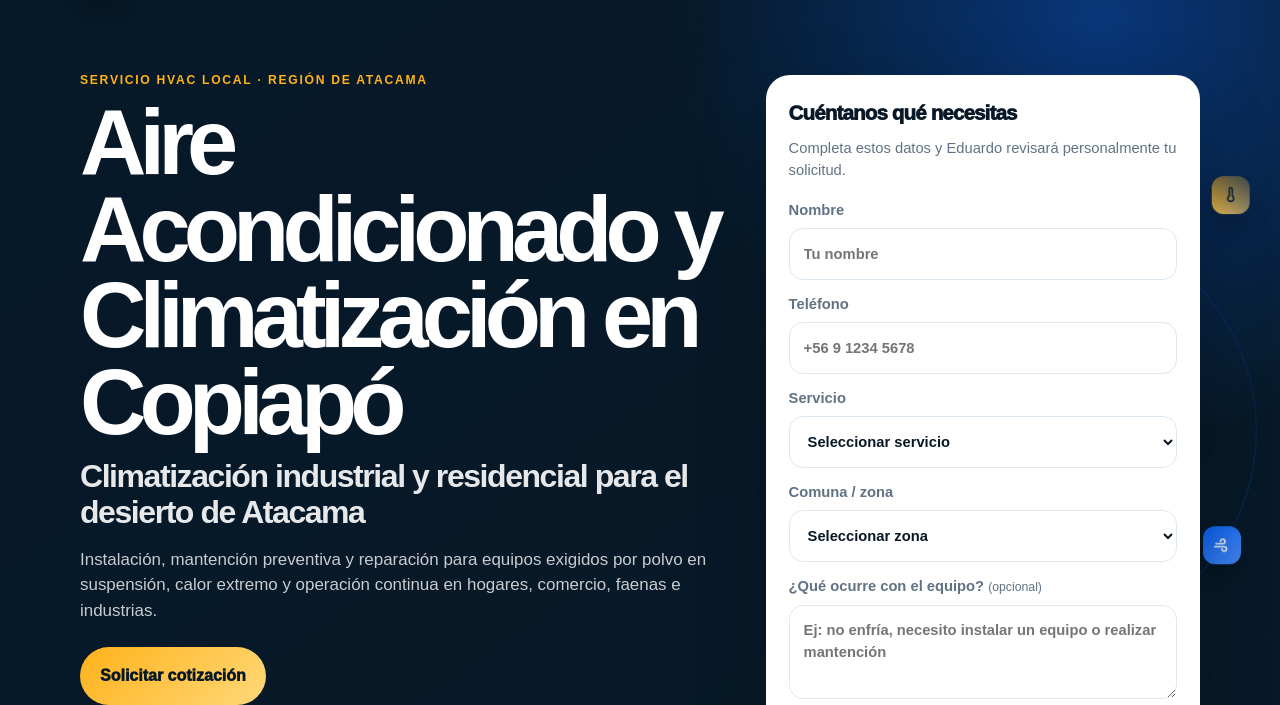
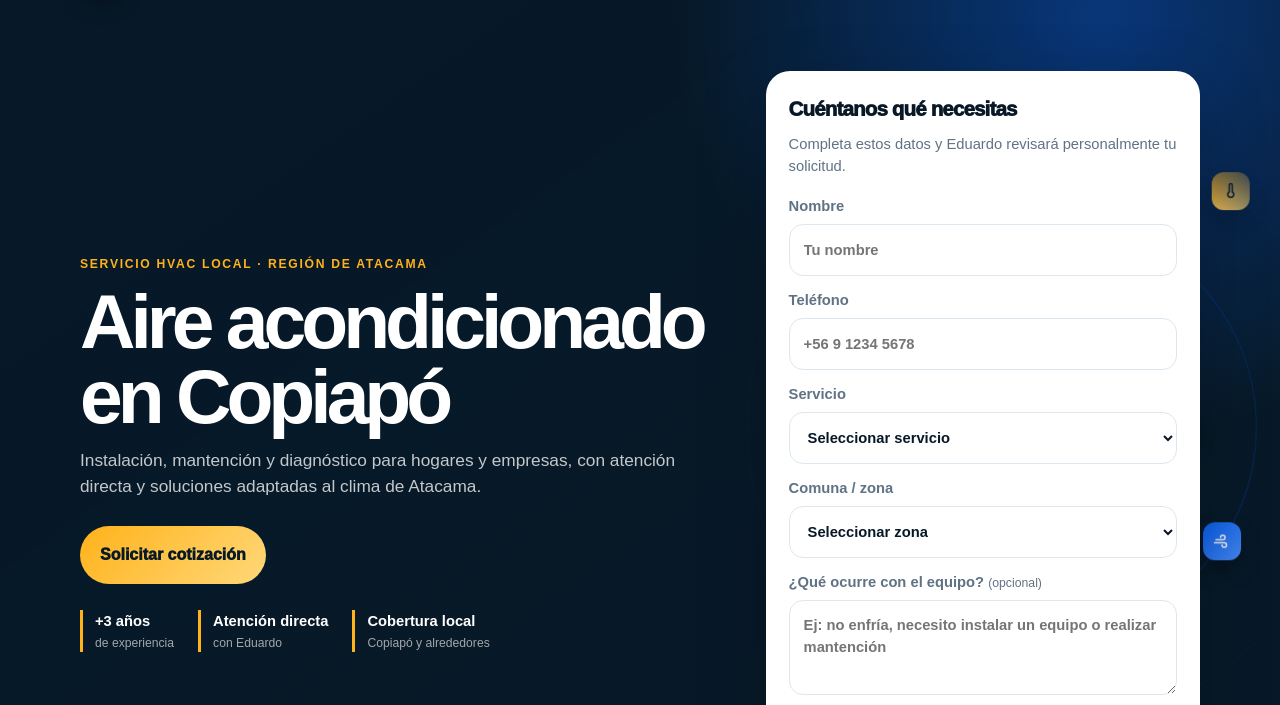
Before and after one commit to zerobitcl/ACCopiapo, a plain HTML site: page index.html in a window 1280 px wide. Shown: the part 61-766 px from the top of the page. Drawn offline with Linux system fonts and the light colour scheme.

Commit message:
feat: update hero section content and styling for improved clarity and local relevance in HVAC services

```diff
--- a/index.html
+++ b/index.html
@@ -231,17 +231,15 @@
 
       <div class="hero__content">
         <p class="eyebrow">Servicio HVAC local · Región de Atacama</p>
-        <h1 id="hero-title">Aire Acondicionado y Climatización en Copiapó</h1>
-        <p class="hero-sub">Climatización industrial y residencial para el desierto de Atacama</p>
-        <p class="hero__lead">Instalación, mantención preventiva y reparación para equipos exigidos por polvo en suspensión, calor extremo y operación continua en hogares, comercio, faenas e industrias.</p>
+        <h1 id="hero-title">Aire acondicionado en Copiapó</h1>
+        <p class="hero__lead">Instalación, mantención y diagnóstico para hogares y empresas, con atención directa y soluciones adaptadas al clima de Atacama.</p>
 
         <a class="call-cta" href="#lead-form">Solicitar cotización</a>
 
-        <ul class="tag-grid" aria-label="Diferenciales del servicio">
-          <li><span aria-hidden="true">FC</span> Frío y Calor (Inverter)</li>
-          <li><span aria-hidden="true">IM</span> Venta, Instalación, Mantención</li>
-          <li><span aria-hidden="true">+3</span> Años de experiencia</li>
-          <li><span aria-hidden="true">CL</span> Atención local y directa</li>
+        <ul class="hero-proof" aria-label="Diferenciales del servicio">
+          <li><strong>+3 años</strong><span>de experiencia</span></li>
+          <li><strong>Atención directa</strong><span>con Eduardo</span></li>
+          <li><strong>Cobertura local</strong><span>Copiapó y alrededores</span></li>
         </ul>
       </div>
 
--- a/styles.css
+++ b/styles.css
@@ -301,6 +301,13 @@ h1 {
   letter-spacing: -0.075em;
 }
 
+.hero h1 {
+  max-width: 720px;
+  font-size: clamp(3rem, 6vw, 5rem);
+  line-height: 0.98;
+  letter-spacing: -0.065em;
+}
+
 .hero-sub {
   max-width: 720px;
   margin-bottom: 16px;
@@ -349,10 +356,10 @@ h3 {
 }
 
 .hero__lead {
-  max-width: 700px;
-  margin-bottom: 24px;
-  color: rgba(255, 255, 255, 0.78);
-  font-size: 1.06rem;
+  max-width: 620px;
+  margin-bottom: 26px;
+  color: rgba(255, 255, 255, 0.76);
+  font-size: 1.08rem;
 }
 
 .call-cta {
@@ -422,6 +429,32 @@ h3 {
   background: var(--secondary-color);
   font-size: 0.72rem;
   font-weight: 950;
+}
+
+.hero-proof {
+  display: flex;
+  flex-wrap: wrap;
+  gap: 18px 24px;
+  margin: 26px 0 0;
+  padding: 0;
+  list-style: none;
+}
+
+.hero-proof li {
+  display: grid;
+  gap: 2px;
+  padding-left: 12px;
+  border-left: 3px solid var(--secondary-color);
+}
+
+.hero-proof strong {
+  color: #fff;
+  font-size: 0.92rem;
+}
+
+.hero-proof span {
+  color: rgba(255, 255, 255, 0.62);
+  font-size: 0.76rem;
 }
 
 .quick-form,
@@ -900,6 +933,29 @@ small {
   }
 }
 
+@media (min-width: 820px) and (max-width: 959px) {
+  .hero {
+    grid-template-columns: minmax(0, 1fr) minmax(350px, 0.82fr);
+    align-items: center;
+    gap: 28px;
+    min-height: 720px;
+    padding: 118px 18px 64px;
+  }
+
+  .hero__content,
+  .quick-form {
+    width: auto;
+    margin: 0;
+  }
+}
+
+@media (min-width: 561px) and (max-width: 900px) {
+  .brand__tag,
+  .main-nav a:nth-last-child(2) {
+    display: none;
+  }
+}
+
 @media (min-width: 680px) {
   .call-cta {
     width: fit-content;
@@ -919,7 +975,7 @@ small {
   .hero {
     grid-template-columns: minmax(0, 1.08fr) minmax(340px, 0.72fr);
     gap: 34px;
-    min-height: 740px;
+    min-height: 700px;
     padding: 132px max(24px, calc((100vw - var(--container-width)) / 2)) 78px;
   }
 
```
